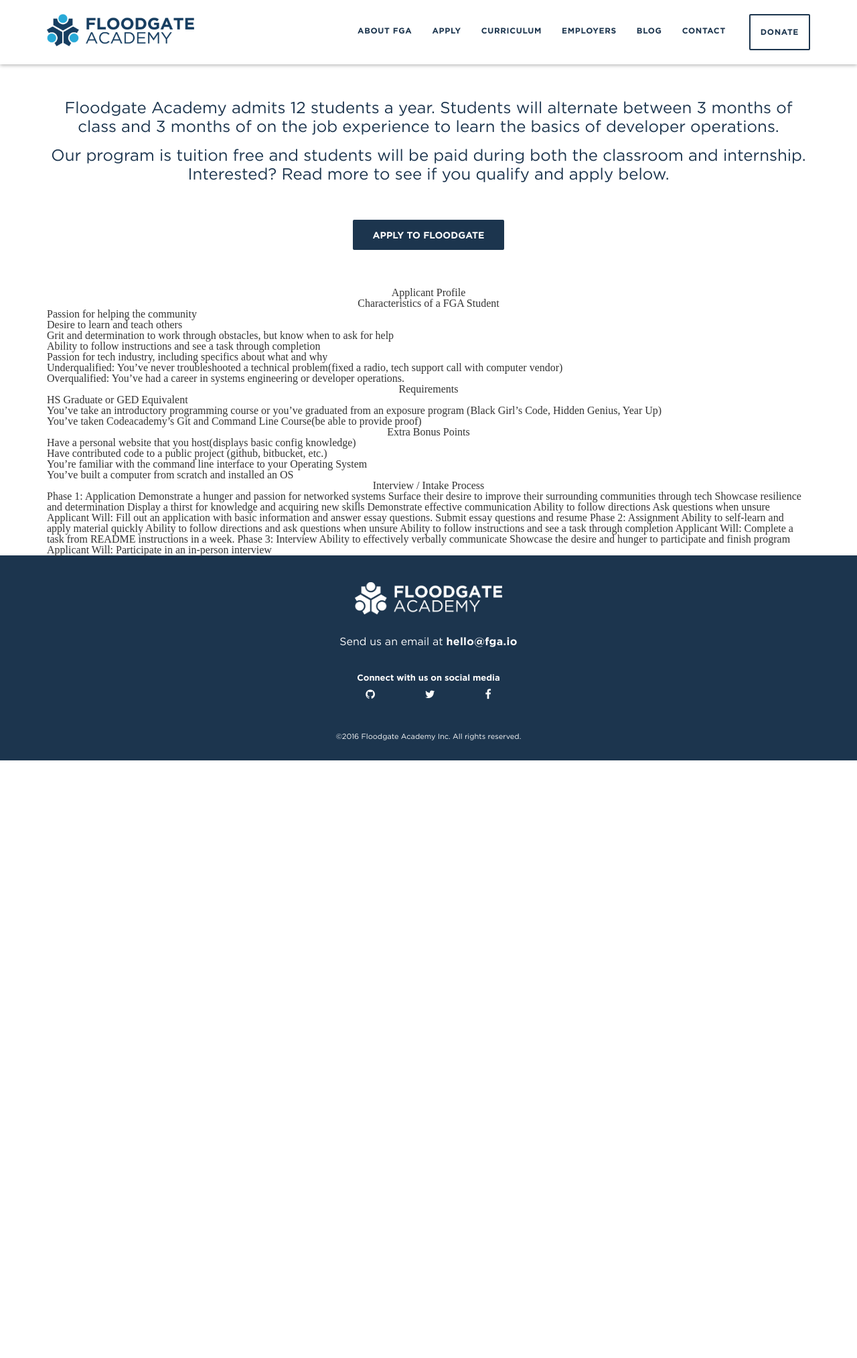
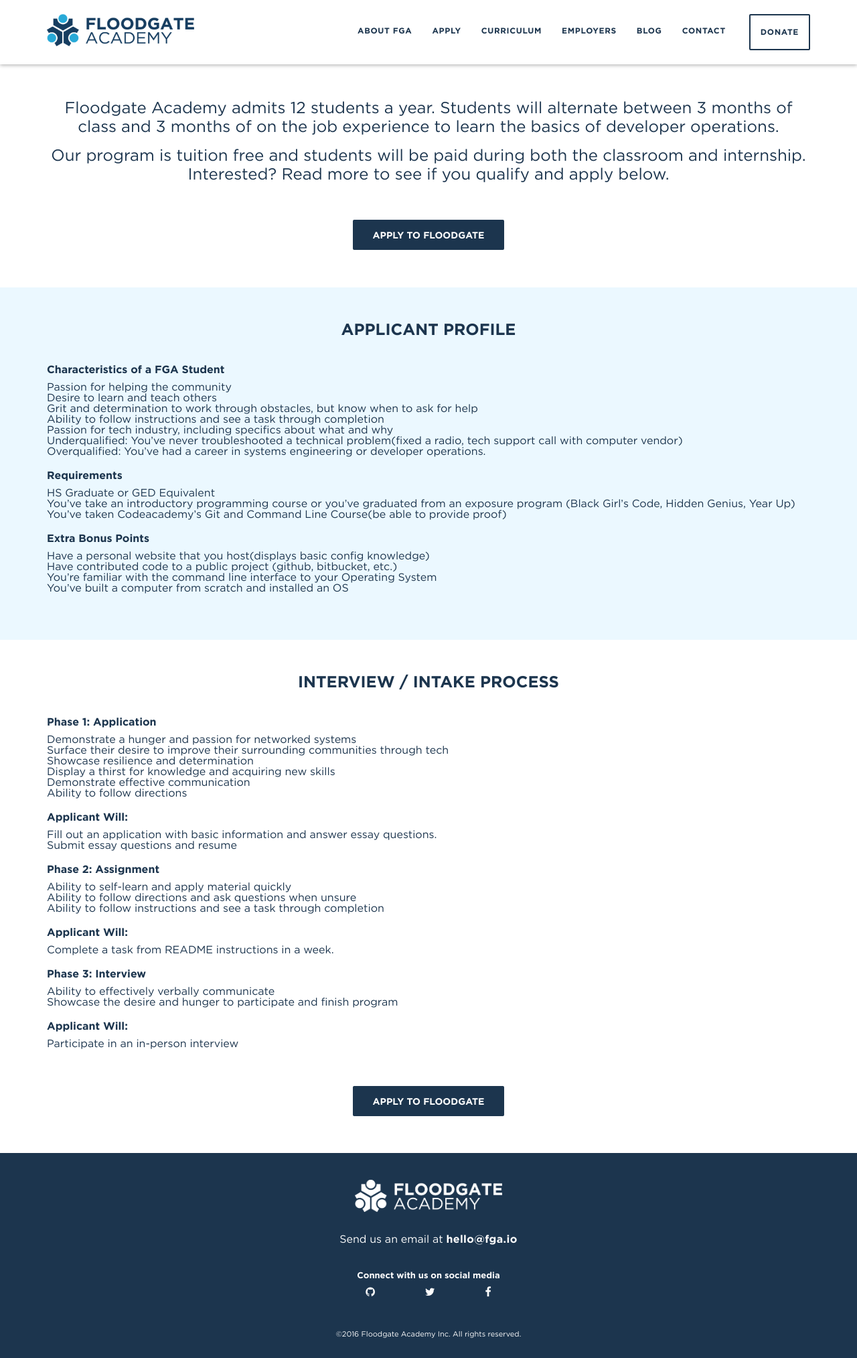
Before and after one commit to floodgateacademy/floodgateacademy.github.io, a Jekyll site: the page built from apply.html, in a window 1280 px wide. Shown: the whole page at 67% size. Built offline with Jekyll 4.4.1, drawn with Linux system fonts in a browser that asks for light colours; nearby versions of some CDN libraries; before the commit the page ends 1135 px from its top, so only the background shows below that.

Commit message:
Add apply page

```diff
--- a/_sass/_components.scss
+++ b/_sass/_components.scss
@@ -386,9 +386,40 @@
       margin-top: 15px;
     }
   }
-  .apply-button {
-    margin: 70px 0 20px 0;
+}
+.application-info {
+  padding: 50px 0;
+  background-color: $light-blue;
+  color: $dark-blue;
+  font-family: $gotham-book;
+}
+h2.apply-heading {
+    font-size: 24px;
+    font-family: $gotham-bold;
+    text-transform: uppercase;
+    margin-bottom: 40px;
   }
+.apply-subheading {
+  font-family: $gotham-bold;
+  margin-bottom: 10px;
+}
+
+.apply-button {
+  margin: 70px 0 20px 0;
+}
+
+.character-list {
+  margin-bottom: 20px;
+}
+
+.apply-task {
+  margin-bottom: 20px;
+}
+
+.interview-info {
+  padding: 50px 0;
+  color: $dark-blue;
+  font-family: $gotham-book;
 }
 
 /* Footer */
--- a/apply.html
+++ b/apply.html
@@ -25,7 +25,7 @@
     </div>
     <div class="row">
       <div class="col-lg-12">
-        <h3 class="apply-subheading text-center">Characteristics of a FGA Student</h3>
+        <h3 class="apply-subheading">Characteristics of a FGA Student</h3>
       </div>
     </div>
     <div class="row">
@@ -36,29 +36,25 @@
           <li>Grit and determination to work through obstacles, but know when to ask for help</li>
           <li>Ability to follow instructions and see a task through completion</li>
           <li>Passion for tech industry, including specifics about what and why</li>
+          <li>Underqualified: You’ve never troubleshooted a technical problem(fixed a radio, tech support call with computer vendor)</li>
+          <li>Overqualified: You’ve had a career in systems engineering or developer operations.</li>
         </ul>
-        <p>
-          Underqualified: You’ve never troubleshooted a technical problem(fixed a radio, tech support call with computer vendor)
-        </p>
-        <p>
-          Overqualified: You’ve had a career in systems engineering or developer operations.
-        </p>
       </div>
     </div>
     <div class="row">
       <div class="col-lg-12">
-        <h3 class="apply-subheading text-center">Requirements</h3>
+        <h3 class="apply-subheading">Requirements</h3>
       </div>
     </div>
     <div class="row">
       <div class="col-lg-12">
-        <ul>
+        <ul class="character-list">
           <li>HS Graduate or GED Equivalent</li>
           <li>You’ve take an introductory programming course or you’ve graduated from an exposure program (Black Girl’s Code, Hidden Genius, Year Up)</li>
           <li>You’ve taken Codeacademy’s Git and Command Line Course(be able to provide proof)</li>
         </ul>
-        <h3 class="apply-subheading text-center">Extra Bonus Points</h3>
-        <ul>
+        <h3 class="apply-subheading">Extra Bonus Points</h3>
+        <ul class="character-list">
           <li>Have a personal website that you host(displays basic config knowledge)</li>
           <li>Have contributed code to a public project (github, bitbucket, etc.)</li>
           <li>You’re familiar with the command line interface to your Operating System</li>
@@ -66,34 +62,49 @@
         </ul>
       </div>
     </div>
-    <div class="row">
-      <div class="col-lg-12">
-        <h3 class="apply-subheading center">Interview / Intake Process</h3>
-Phase 1: Application
-Demonstrate a hunger and passion for networked systems
-Surface their desire to improve their surrounding communities through tech
-Showcase resilience and determination
-Display a thirst for knowledge and acquiring new skills
-Demonstrate effective communication
-Ability to follow directions
-Ask questions when unsure
-Applicant Will:
-Fill out an application with basic information and answer essay questions.
-Submit essay questions and resume
+  </section>
+  <section class="interview-info">
+    <div class="container">
+      <div class="row">
+        <div class="col-lg-12">
+          <h2 class="apply-heading text-center">Interview / Intake Process</h3>
+          <h3 class="apply-subheading">Phase 1: Application</h3>
+          <ul class="character-list">
+            <li>Demonstrate a hunger and passion for networked systems</li>
+            <li>Surface their desire to improve their surrounding communities through tech</li>
+            <li>Showcase resilience and determination</li>
+            <li>Display a thirst for knowledge and acquiring new skills</li>
+            <li>Demonstrate effective communication</li>
+            <li>Ability to follow directions</li>
+          </ul>
 
-Phase 2: Assignment
-Ability to self-learn and apply material quickly
-Ability to follow directions and ask questions when unsure
-Ability to follow instructions and see a task through completion
-Applicant Will:
-Complete a task from README instructions in a week.
+          <h3 class="apply-subheading">Applicant Will:</h3>
+          <ul class="character-list">
+            <li>Fill out an application with basic information and answer essay questions.</li>
+            <li>Submit essay questions and resume</li>
+          </ul>
 
-Phase 3: Interview
-Ability to effectively verbally communicate
-Showcase the desire and hunger to participate and finish program
-Applicant Will:
-Participate in an in-person interview
+          <h3 class="apply-subheading">Phase 2: Assignment</h3>
+          <ul class="character-list">
+            <li>Ability to self-learn and apply material quickly</li>
+            <li>Ability to follow directions and ask questions when unsure</li>
+            <li>Ability to follow instructions and see a task through completion</li>
+          </ul>
+          <h3 class="apply-subheading">Applicant Will:</h3>
+          <p class="apply-task">Complete a task from README instructions in a week.</p>
 
+          <h3 class="apply-subheading">Phase 3: Interview</h3>
+          <ul class="character-list">
+            <li>Ability to effectively verbally communicate</li>
+            <li>Showcase the desire and hunger to participate and finish program</li>
+          </ul>
+
+          <h3 class="apply-subheading">Applicant Will:</h3>
+          <p class="apply-task">Participate in an in-person interview</p>
+          <div class="apply-button center">
+            <a href="#" class="about-btn">Apply to Floodgate</a>
+          </div>
+        </div>
       </div>
     </div>
   </div>
--- a/css/main.scss
+++ b/css/main.scss
@@ -2,7 +2,6 @@
 # Only the main Sass file needs front matter (the dashes are enough)
 ---
 @charset "utf-8";
-
 
 // Import partials from `sass_dir` (defaults to `_sass`)
 @import
@@ -12,5 +11,6 @@
   "layout",
   "syntax-highlighting",
   "reset",
-  "utils"
+  "utils",
+  "variables"
 ;
--- a/index.html
+++ b/index.html
@@ -5,7 +5,7 @@
   {% include header.html %}
   <div class="cta center">
     <h2 class="cta-text">Training the Next Generation of Diverse Developer Operations Engineers</h2>
-    <p class="cta-caption">The next cohort starts June 6th, 2016 in Oakland, CA and Seattle, WA.</p>
+    <p class="cta-caption">The next cohort starts Summer 2016 in Oakland, CA and Seattle, WA.</p>
     <div class="apply">
       <a href="/apply" class="apply-btn">Apply to Floodgate</a>
     </div>
```
Also changed, not shown: _sass/_base.scss (line endings or trailing spaces), _sass/_variables.scss (added).
